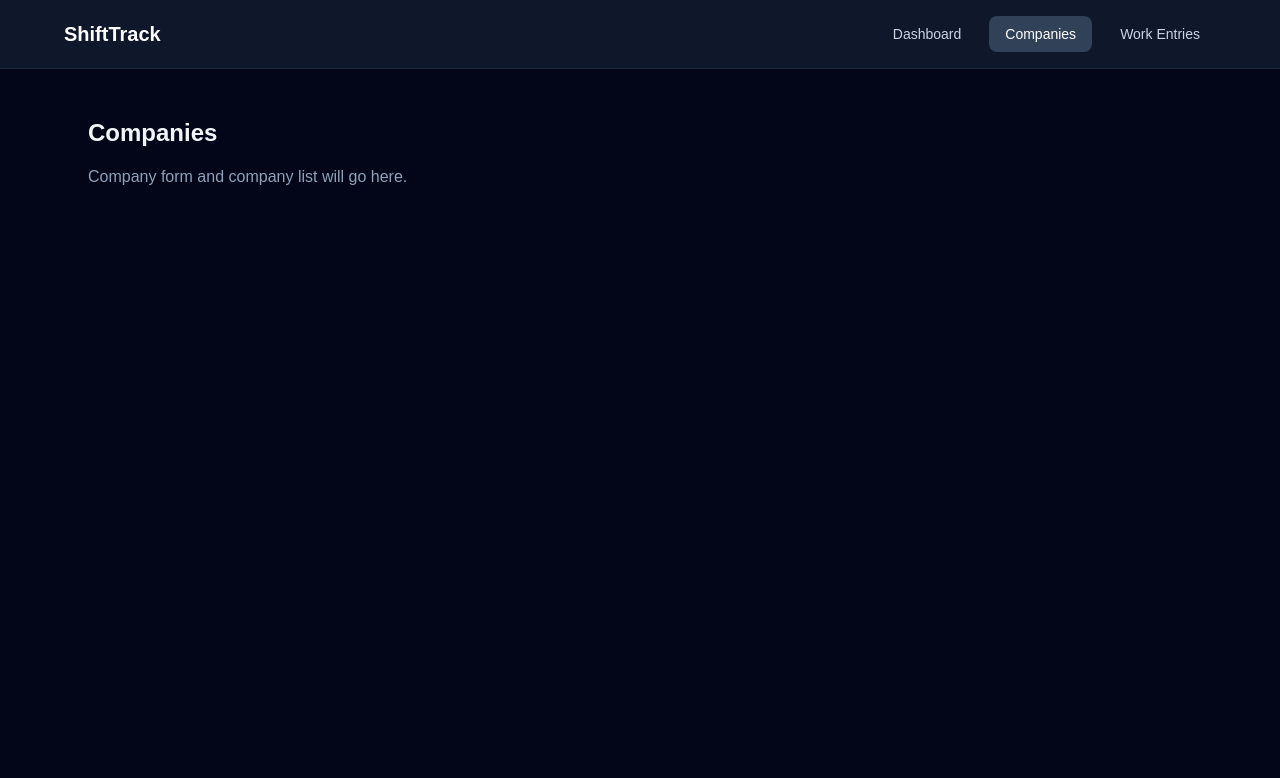
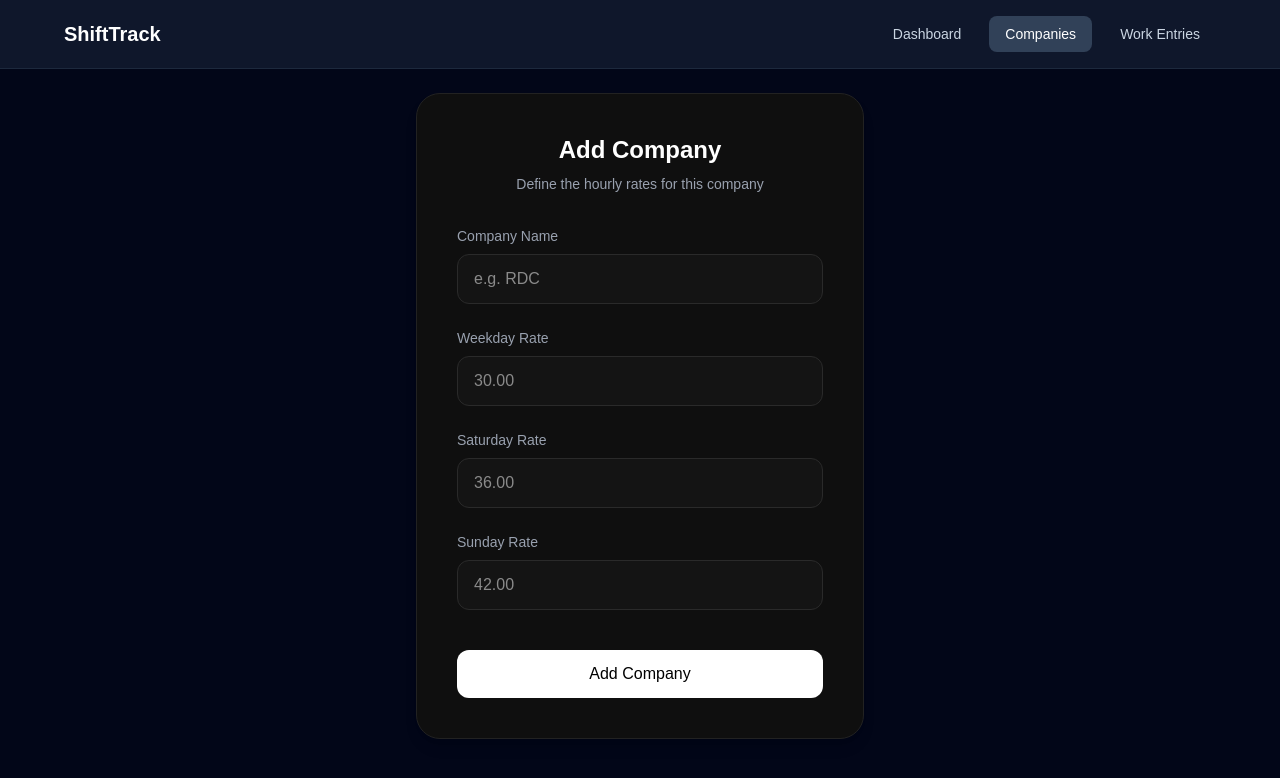
Before and after one commit to huzefa897/shift-track, a React (Vite) app in the folder shifttrack-frontend/: page /companies in a window 1280 px wide. Shown: the top 778 px of the page. Built offline with nearby package versions, Linux system fonts and the light colour scheme.

Commit message:
Update README

```diff
--- a/shifttrack-frontend/src/pages/CompaniesPage.jsx
+++ b/shifttrack-frontend/src/pages/CompaniesPage.jsx
@@ -1,8 +1,139 @@
-export default function CompaniesPage() {
+import { useState } from "react";
+
+export default function CompanyForm({ onCompanyCreated }) {
+  const [formData, setFormData] = useState({
+    name: "",
+    weekdayRate: "",
+    saturdayRate: "",
+    sundayRate: "",
+  });
+
+  const [loading, setLoading] = useState(false);
+
+  function handleChange(e) {
+    const { name, value } = e.target;
+
+    setFormData((prev) => ({
+      ...prev,
+      [name]: value,
+    }));
+  }
+
+  async function handleSubmit(e) {
+    e.preventDefault();
+    setLoading(true);
+
+    await onCompanyCreated({
+      name: formData.name,
+      weekdayRate: Number(formData.weekdayRate),
+      saturdayRate: Number(formData.saturdayRate),
+      sundayRate: Number(formData.sundayRate),
+    });
+
+    setFormData({
+      name: "",
+      weekdayRate: "",
+      saturdayRate: "",
+      sundayRate: "",
+    });
+
+    setLoading(false);
+  }
+
   return (
-    <div className="p-6">
-      <h1 className="text-2xl font-bold mb-4">Companies</h1>
-      <p className="text-slate-400">Company form and company list will go here.</p>
+    <div className="max-w-md mx-auto bg-[#0f0f0f] border border-[#222] rounded-3xl p-10 shadow-lg">
+
+      <h2 className="text-2xl font-semibold text-white text-center mb-2">
+        Add Company
+      </h2>
+
+      <p className="text-center text-gray-400 text-sm mb-8">
+        Define the hourly rates for this company
+      </p>
+
+      <form onSubmit={handleSubmit} className="space-y-6">
+
+        {/* Company Name */}
+        <div>
+          <label className="block text-sm text-gray-400 mb-2">
+            Company Name
+          </label>
+
+          <input
+            type="text"
+            name="name"
+            value={formData.name}
+            onChange={handleChange}
+            className="w-full bg-[#141414] border border-[#2a2a2a] rounded-xl px-4 py-3 text-white outline-none focus:border-gray-500 transition"
+            placeholder="e.g. RDC"
+            required
+          />
+        </div>
+
+        {/* Weekday */}
+        <div>
+          <label className="block text-sm text-gray-400 mb-2">
+            Weekday Rate
+          </label>
+
+          <input
+            type="number"
+            step="0.01"
+            name="weekdayRate"
+            value={formData.weekdayRate}
+            onChange={handleChange}
+            className="w-full bg-[#141414] border border-[#2a2a2a] rounded-xl px-4 py-3 text-white outline-none focus:border-gray-500 transition"
+            placeholder="30.00"
+            required
+          />
+        </div>
+
+        {/* Saturday */}
+        <div>
+          <label className="block text-sm text-gray-400 mb-2">
+            Saturday Rate
+          </label>
+
+          <input
+            type="number"
+            step="0.01"
+            name="saturdayRate"
+            value={formData.saturdayRate}
+            onChange={handleChange}
+            className="w-full bg-[#141414] border border-[#2a2a2a] rounded-xl px-4 py-3 text-white outline-none focus:border-gray-500 transition"
+            placeholder="36.00"
+            required
+          />
+        </div>
+
+        {/* Sunday */}
+        <div>
+          <label className="block text-sm text-gray-400 mb-2">
+            Sunday Rate
+          </label>
+
+          <input
+            type="number"
+            step="0.01"
+            name="sundayRate"
+            value={formData.sundayRate}
+            onChange={handleChange}
+            className="w-full bg-[#141414] border border-[#2a2a2a] rounded-xl px-4 py-3 text-white outline-none focus:border-gray-500 transition"
+            placeholder="42.00"
+            required
+          />
+        </div>
+
+        {/* Button */}
+        <button
+          type="submit"
+          disabled={loading}
+          className="w-full mt-4 bg-white text-black rounded-xl py-3 font-medium hover:opacity-90 transition"
+        >
+          {loading ? "Saving..." : "Add Company"}
+        </button>
+
+      </form>
     </div>
   );
 }
```
Also changed, not shown: 1 other file (tests, documents, lock files or other folders).
